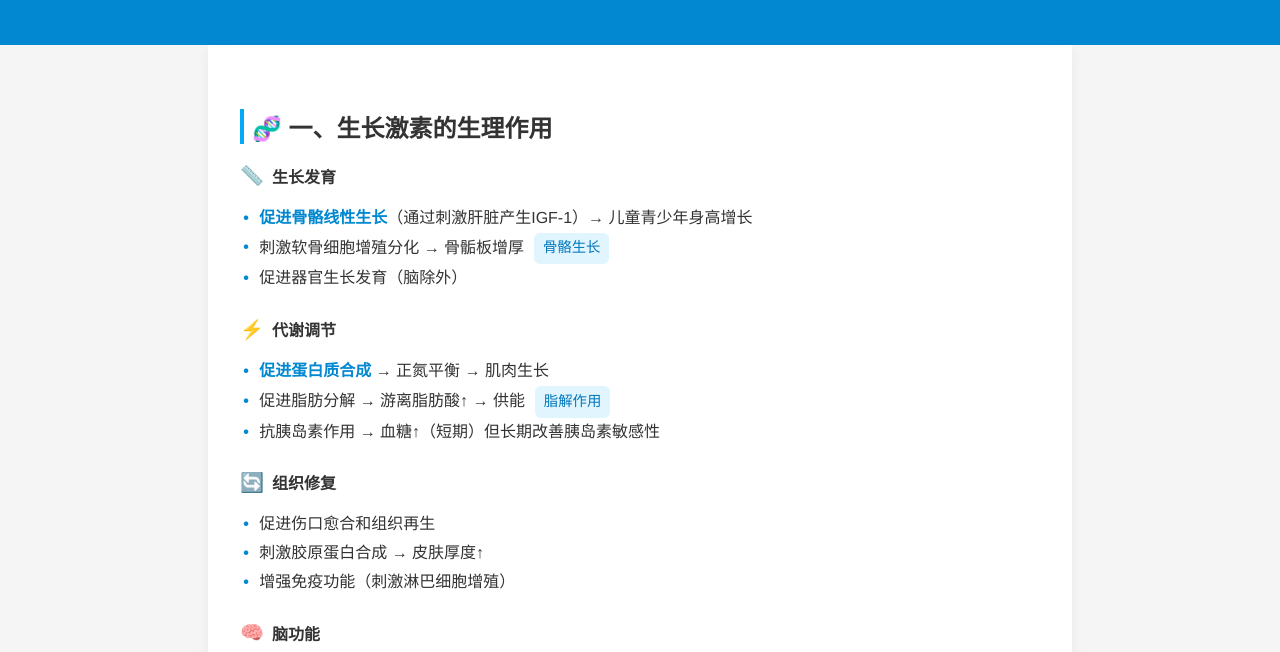
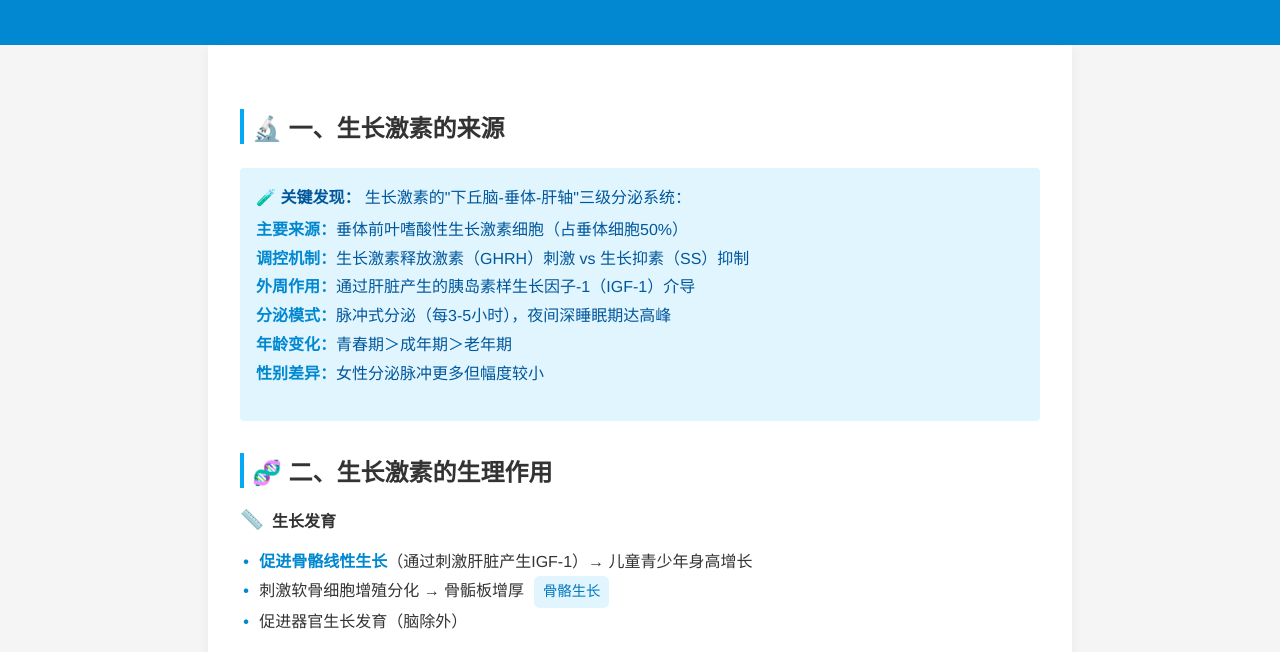
Before and after one commit to Sandy-long/lean-GH, a plain HTML site: page index.html in a window 1280 px wide. Shown: the part 148-800 px from the top of the page. Drawn offline with Linux system fonts and the light colour scheme.

Commit message:
Update index.html

```diff
--- a/index.html
+++ b/index.html
@@ -113,7 +113,21 @@
     <p>"生长与代谢的调控大师"——从生长发育到终身代谢平衡的关键激素</p>
   </header>
   <main>
-    <h2>🧬 一、生长激素的生理作用</h2>
+    <h2>🔬 一、生长激素的来源</h2>
+
+    <div class="highlight" style="padding:1rem; margin:1.5rem 0; border-radius:4px; background-color:#E1F5FE;">
+      <strong>🧪 关键发现：</strong> 生长激素的"下丘脑-垂体-肝轴"三级分泌系统：
+      <ul style="margin-top:0.5rem;">
+        <li><span class="core-point">主要来源：</span>垂体前叶嗜酸性生长激素细胞（占垂体细胞50%）</li>
+        <li><span class="core-point">调控机制：</span>生长激素释放激素（GHRH）刺激 vs 生长抑素（SS）抑制</li>
+        <li><span class="core-point">外周作用：</span>通过肝脏产生的胰岛素样生长因子-1（IGF-1）介导</li>
+        <li><span class="core-point">分泌模式：</span>脉冲式分泌（每3-5小时），夜间深睡眠期达高峰</li>
+        <li><span class="core-point">年龄变化：</span>青春期＞成年期＞老年期</li>
+        <li><span class="core-point">性别差异：</span>女性分泌脉冲更多但幅度较小</li>
+      </ul>
+    </div>
+
+    <h2>🧬 二、生长激素的生理作用</h2>
 
     <div class="function-group">
       <div class="function-title"><span class="function-icon">📏</span> 生长发育</div>
@@ -171,7 +185,7 @@
       </ul>
     </div>
 
-    <h2>⚠️ 二、生长激素异常对健康的影响</h2>
+    <h2>⚠️ 三、生长激素异常对健康的影响</h2>
     <ul>
       <li>📉 <strong>生长激素缺乏</strong> ➜ <span class="tag">侏儒症</span> / <span class="tag">成人GH缺乏症</span>：
         <ul class="sub-list">
@@ -192,12 +206,12 @@
       </li>
     </ul>
 
-    <h2>💡 三、如何优化生长激素分泌？</h2>
+    <h2>💡 四、如何优化生长激素分泌？</h2>
     <table>
       <thead>
         <tr>
           <th>方法</th>
-          <th>原因与作用</th>
+          <th>科学依据</th>
         </tr>
       </thead>
       <tbody>
@@ -232,7 +246,7 @@
       </tbody>
     </table>
 
-    <h2>📚 四、参考文献</h2>
+    <h2>📚 五、参考文献</h2>
     <ol>
       <li><strong>生长激素基础生理</strong><br>
         - Giustina A, Veldhuis JD. "Pathophysiology of the neuroregulation of growth hormone secretion in experimental animals and the human." Endocr Rev 1998.<br>
```
